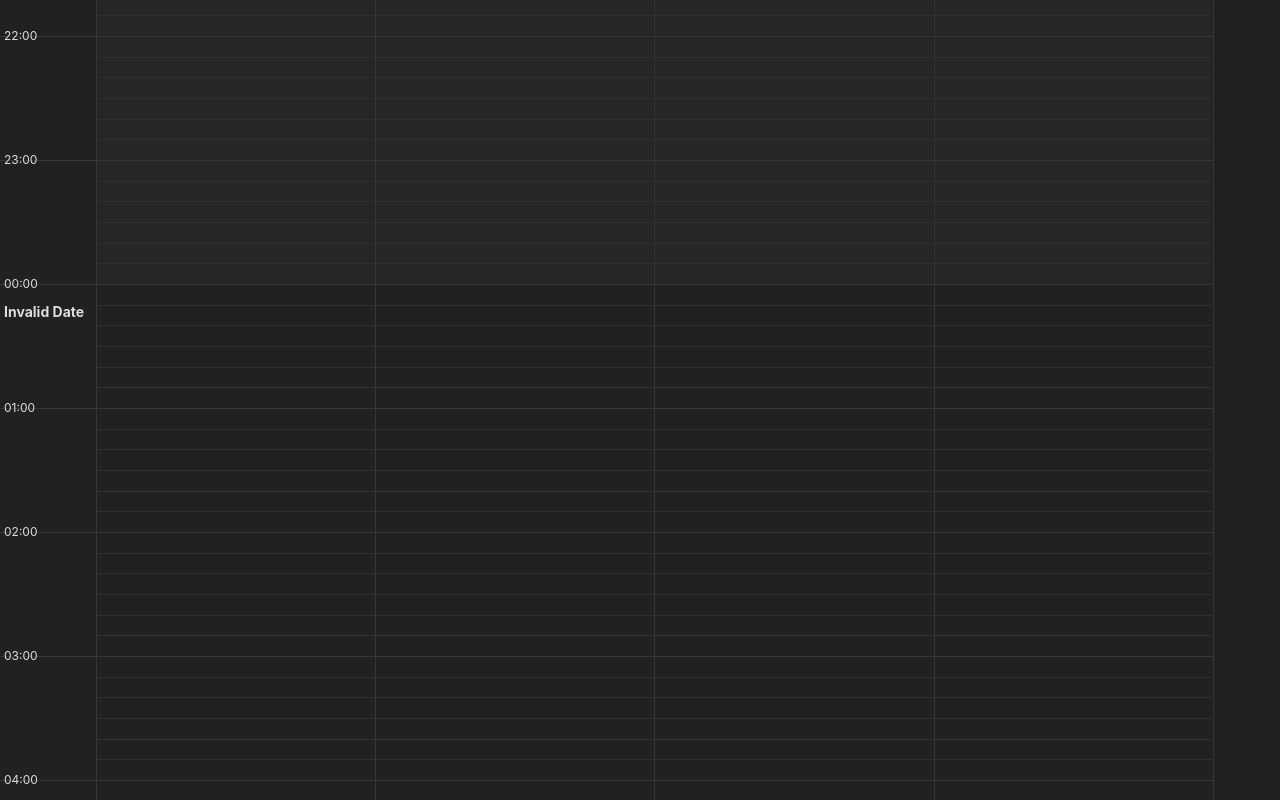
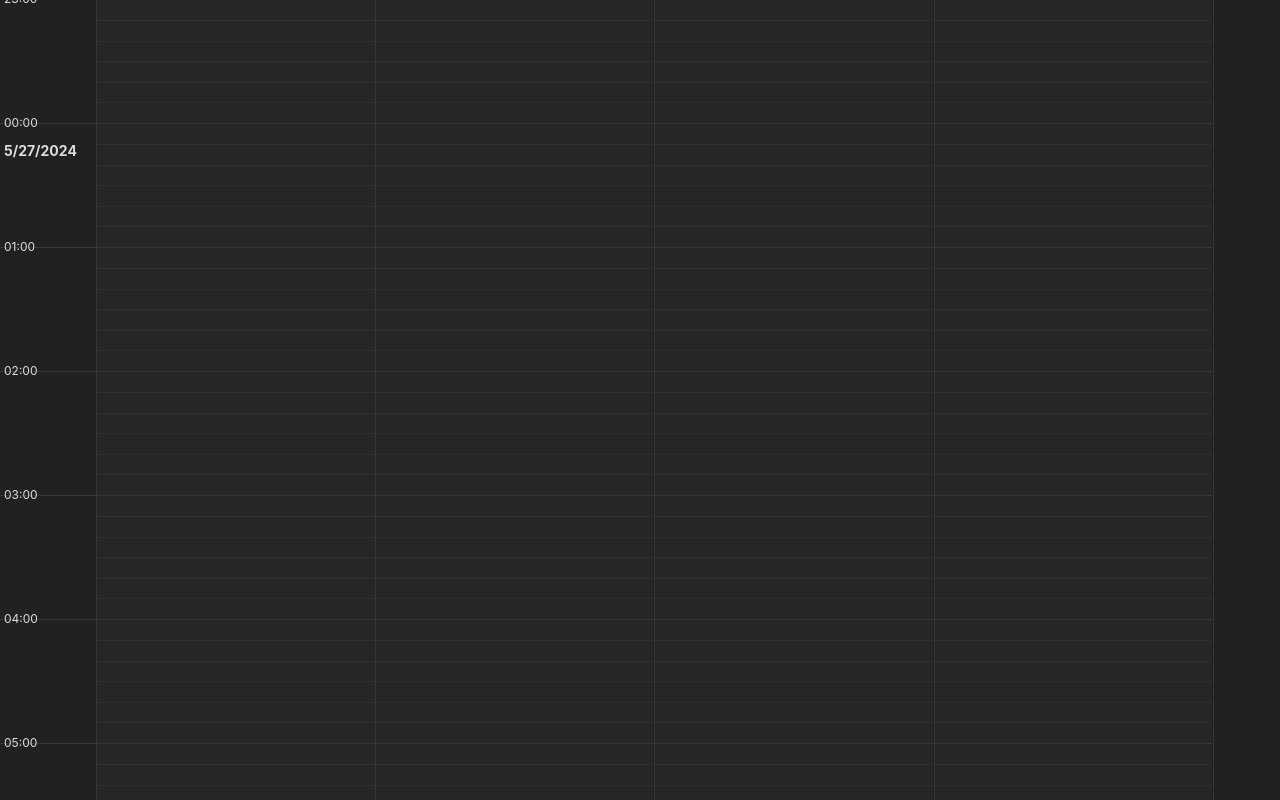
Before and after one commit to Kinegraph-X/ArteConcertTimeline, a React (Vite) app: page / in a window 1280 px wide. Shown: the part 1700-2500 px from the top of the page. Built offline with nearby package versions, Linux system fonts and the light colour scheme; no server answers.

Commit message:
Fixed bugs after having crossed midnight (negative hours, grayed areas)
& some codestyle inconsistencies
& defined a constant for hour subdivisions and previousVisibleHours

```diff
--- a/src/App.tsx
+++ b/src/App.tsx
@@ -7,11 +7,10 @@ import StreamCard from './StreamCard.tsx';
 import RoundCheckbox from './RoundCheckbox.tsx';
 
 const hoursInADay = 24;
-const previousVisibleHours = 5;
 const pageWidthPreCalc = settings.gutterWidth + settings.zoomToolInitialSize.width + settings.zoomToolInitialSize.right + settings.stdPadding * 2 + settings.stdMargin * 2;
 
 /*
-* Mockup of static fake arrays
+* Static arrays for the grid
 */
 const lineDescriptors:lineDescriptor[] = [];
 (function initLines() {
@@ -21,7 +20,7 @@ const lineDescriptors:lineDescriptor[] = [];
 })()
 
 const subDivisionArray:number[] = [];
-for (let i = 0, l = 6; i < l; i++) {
+for (let i = 0, l = settings.hourSubdivisions; i < l; i++) {
   subDivisionArray.push(i);
 }
 
@@ -75,9 +74,9 @@ function App() {
    * define initial values : dates and scroll
   */
   const currentDate = new Date();
-  const DSTOffset =  - currentDate.getTimezoneOffset() / 60;
-  const startTimestamp = `${currentDate.getFullYear()}-${(currentDate.getMonth() + 1).toString().padStart(2, '0')}-${currentDate.getDate()}T${currentDate.getHours() - previousVisibleHours}:00:00.000+0${DSTOffset}:00`;
-  const startDate = new Date(startTimestamp);
+  const startDate = new Date(currentDate.getTime());
+  startDate.setHours(currentDate.getHours() - settings.previousVisibleHours);
+  startDate.setMinutes(0, 0, 0);
 
   const displayedHour = currentDate.getHours().toString().padStart(2, '0') + ':' + currentDate.getMinutes().toString().padStart(2, '0');
 
@@ -123,33 +122,37 @@ function App() {
             marginTop: (- currentScrollPosition + settings.headerHeight + settings.stdMargin).toString() + "px"
           }}>
         {lineDescriptors.map(function(lineDescriptor, key) {
-          const currentHour = getHourOfDay(key + currentDate.getHours() - previousVisibleHours);
+          const elapsedHours = key + currentDate.getHours() - settings.previousVisibleHours;
+          const currentHour = getHourOfDay(elapsedHours + hoursInADay);   // Avoid negative values when crossing midnight
+
           return (
             <div key={key}
                 className={`line hour ${currentHour === 0 ? 'new-day' : ''}`}
                 style={{top : (key * pageTotalHeight / 72) + 'px', height : lineHeight + 'px'}}
-                  aria-hidden>
-
+                aria-hidden
+                >
               <div className="hour-text">{currentHour.toString().padStart(2, '0')}:00</div>
-                <div className="day-text" >{getCurrentDay(currentHour, startDate.getTime())}</div>
+              <div className="day-text" >{getCurrentDay(elapsedHours, currentDate)}</div>
               <div className="columns" style={{marginLeft : settings.gutterWidth + settings.stdMargin}}>
                 {columnArray.map(function(idx) {
                   return (
                     <div key={key.toString() + '-' + idx.toString()}
                         className="column"
-                          style={{width : columnWidth + 'px', height : lineHeight + 'px'}}>
+                        style={{width : columnWidth + 'px', height : lineHeight + 'px'}}
+                        >
                       {subDivisionArray.map(function(subDivIdx) {
                         return (
                           <div key={key.toString() + '-' + idx.toString() + '-' + subDivIdx.toString()}
                             className={`sub-division ${
-                                (currentHour > (currentHours - 1) && subDivIdx + 1 > currentMinutes / 10) || key > currentDate.getHours() - startDate.getHours()
+                              startDate.getTime() + key * 3600 * 1000 + (subDivIdx + 1) * (60 / settings.hourSubdivisions) * 60 * 1000 > currentDate.getTime()
                                 ? 'after-now'
                                 : ''
                               }`}
                             style={{
                               width : (columnWidth - 2) + 'px',
                               height : lineHeight / 6 + 'px',
-                            }}></div>
+                            }}>
+                          </div>
                         )
                       })}
                     </div>
@@ -198,10 +201,8 @@ function getHourOfDay(idx:number) {
     return idx % hoursInADay;
 }
 
-function getCurrentDay(idx:number, todayMidnight:number) {
-  const daysElapsed = Math.floor(idx / hoursInADay);
-  return (new Date(todayMidnight + daysElapsed * 3600 * 24 * 1000)).toLocaleDateString();
-  // return (new Date(startDate + daysElapsed * 3600 * 24 * 1000)).toLocaleDateString();
+function getCurrentDay(elapsedHours:number, startDate:Date) {
+  return (new Date(startDate.getTime() + elapsedHours * 3600 * 1000)).toLocaleDateString();
 }
 
 export default App
--- a/src/constants/settings.ts
+++ b/src/constants/settings.ts
@@ -2,7 +2,9 @@ import '../types.ts';
 
 const settings:settings = {
 	days : 3,
+	previousVisibleHours : 5,
 	initialColumnCount : 4,
+	hourSubdivisions : 6,
 	headerHeight : 49,
 	originalLineHeight : 124,
 	gutterWidth : 84,
--- a/src/types.ts
+++ b/src/types.ts
@@ -77,7 +77,9 @@ type RoundCheckboxProps = {
 
 type settings = {
 	days : number,
+    previousVisibleHours : number,
     initialColumnCount : number,
+    hourSubdivisions : number,
     headerHeight : number,
     gutterWidth : number,
 	originalLineHeight : number,
```
Lines whose indentation alone changed are shown as unchanged.
